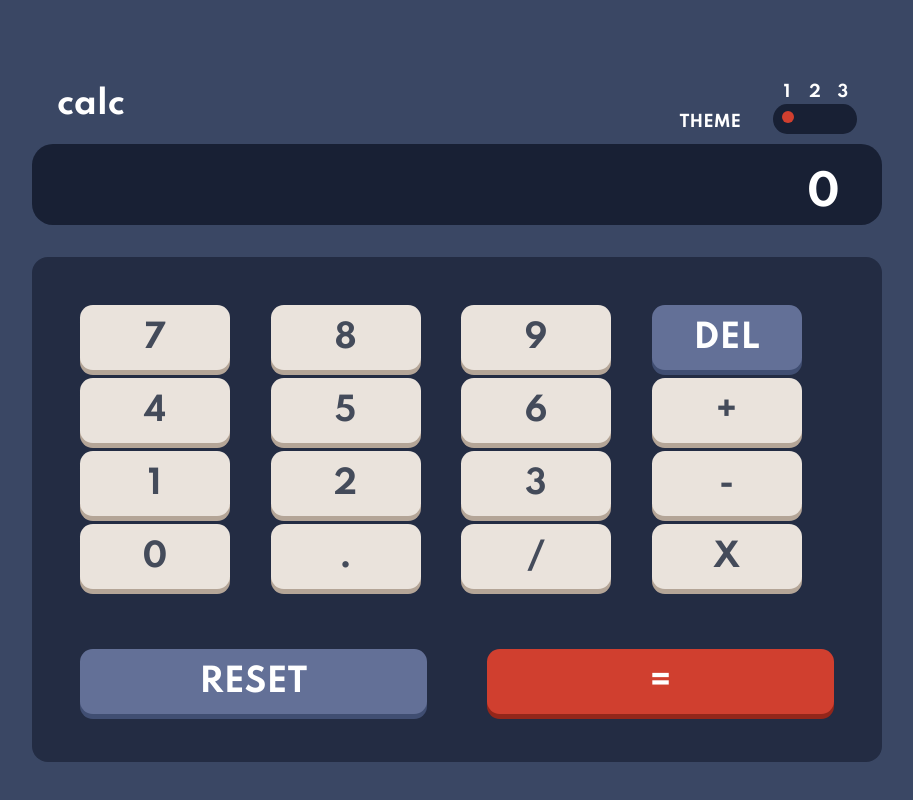
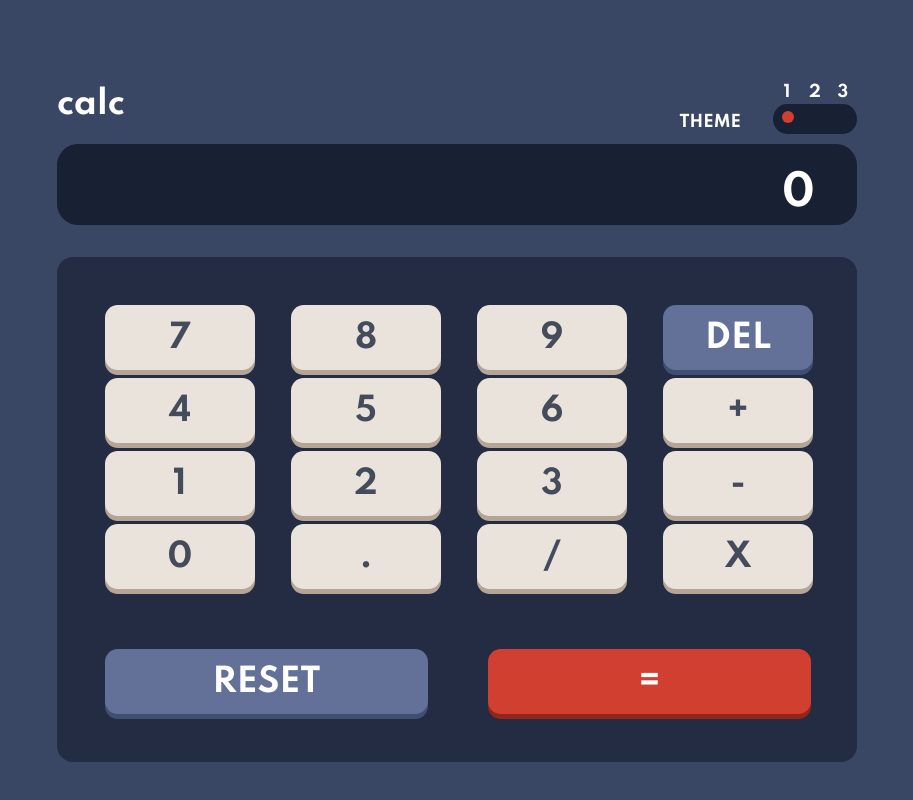
Before and after one commit to YevgeniyMakkaveev/redux-calc, a React (Create React App) app: page / in a window 1280 px wide. Shown: the whole page, without its empty margins (183-1096 px from the left). Built offline with nearby package versions, Linux system fonts and the light colour scheme.

Commit message:
a bit more padding fixes

```diff
--- a/src/components/buttons/Buttons.scss
+++ b/src/components/buttons/Buttons.scss
@@ -3,7 +3,7 @@
   padding: 1em;
   width: 95%;
   height: auto;
-  max-width: 850px;
+  max-width: 800px;
   display: grid;
   border-radius: 1em;
   .keyboard__group {
@@ -42,7 +42,7 @@
 }
 @media screen and (min-width: 800px){
 .btn__keyboard{
- padding: 3em;
+ padding: 3em 1em 3em 3em;
 }
 .keyboard__group{
   gap: 1em;
@@ -52,5 +52,6 @@
  }
 .nest__big{
  margin: 2em auto 0 !important;
+ padding: 0 1em 0 0;
 }
 }
--- a/src/components/display/Display.scss
+++ b/src/components/display/Display.scss
@@ -1,7 +1,7 @@
 .calc__display{
  margin: 0 auto;
  width: 95%;
- max-width: 850px;
+ max-width: 800px;
 font-size: 42px;
 border-radius: 0.5em;
 text-align: right;
```
